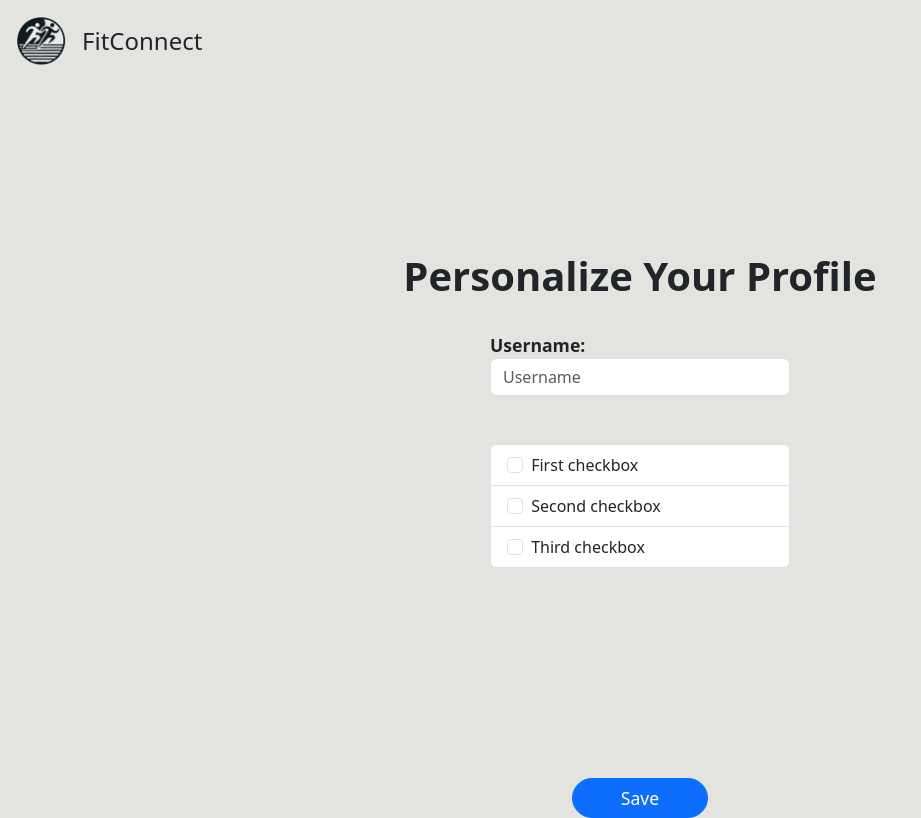
After one commit to debra-soth/fitconnect, a Flask app: page /personalize in a window 1280 px wide. The commit adds this page. Shown: the whole page, without its empty margins (0-921 px from the left). Run offline with Flask 3, Linux system fonts and the light colour scheme.

Commit message:
personalizeProfile.html: UI Screen fürd das Personalisieren des Profils erstellen und alle Komponenten hinzufügen

```diff
--- a/app.py
+++ b/app.py
@@ -4,11 +4,15 @@ app = app = Flask(__name__)
 
 @app.route('/login')
 def index():
-    # login.html template rendern
+#Route für login.html
     return render_template('login.html')
+#Route für register.html
 @app.route('/register')
 def register():
     return render_template('register.html')
-
+#Route für personalizeProfile.html
+@app.route('/personalize')
+def personalize_profile():
+    return render_template('personalizeProfile.html')
 if __name__ == '__main__':
     app.run(debug=True)
--- /dev/null
+++ b/templates/personalizeProfile.html
@@ -0,0 +1,56 @@
+<!DOCTYPE html>
+<html lang="en">
+<head>
+    <meta charset="UTF-8">
+    <meta name="viewport" content="width=device-width, initial-scale=1.0">
+    <title>Personalize Your Profile</title>
+    <!-- Bootstrap CSS einbinden -->
+    <link rel="stylesheet" href="https://cdn.jsdelivr.net/npm/bootstrap@5.3.0-alpha1/dist/css/bootstrap.min.css">
+    <style>
+        body {
+            background-color: #E3E4DF; /* Setzt die Hintergrundfarbe auf beige */
+        }
+    </style>
+</head>
+<body>
+
+<div class="d-flex align-items-center ms-3 mt-3 mb-4">
+    <!-- Logo -->
+    <img src="{{ url_for('static', filename='images/FitConnect_logo.png') }}" alt="FitConnect Logo" width="50" height="50">
+    <!-- Text -->
+    <h4 class="ms-3 mb-0">FitConnect</h4>
+</div>
+    <!-- Container für Flexbox mit vollständiger Höhe -->
+<div class="container-fluid d-flex flex-column align-items-center justify-content-center" style="height: 80vh;">
+<h1 class="mb-3"><strong>Personalize Your Profile</strong></h1>
+    <form method="POST" action="/">
+        <div class="form-group mt-3 mb-5">
+            <!-- Eingabefeld für den Benutzernamen -->
+            <label for="username" style="font-size: 1.1em;"><strong>Username:</strong></label>
+            <input type="text" class="form-control" id="username" name="username" placeholder="Username" style="width: 300px; background-color: #ffffff;" required>
+        </div>
+            <ul class="list-group">
+            <li class="list-group-item">
+                <input class="form-check-input me-1" type="checkbox" value="" id="firstCheckbox">
+                <label class="form-check-label" for="firstCheckbox">First checkbox</label>
+            </li>
+            <li class="list-group-item">
+                <input class="form-check-input me-1" type="checkbox" value="" id="secondCheckbox">
+                <label class="form-check-label" for="secondCheckbox">Second checkbox</label>
+            </li>
+            <li class="list-group-item">
+                <input class="form-check-input me-1" type="checkbox" value="" id="thirdCheckbox">
+                <label class="form-check-label" for="thirdCheckbox">Third checkbox</label>
+            </li>
+            </ul>
+        </div>
+        <!-- Button zum Speichern-->
+        <div class="form-group d-flex justify-content-center mt-5">
+            <button type="submit" class="btn btn-primary rounded-pill px-5" style="font-size: 1.1em;">Save </button>
+        </div>
+    </form>
+</div>
+<!-- Bootstrap JS -->
+<script src="https://cdn.jsdelivr.net/npm/bootstrap@5.3.0-alpha1/dist/js/bootstrap.bundle.min.js"></script>
+</body>
+</html>
--- a/templates/register.html
+++ b/templates/register.html
@@ -3,7 +3,7 @@
 <head>
     <meta charset="UTF-8">
     <meta name="viewport" content="width=device-width, initial-scale=1.0">
-    <title>Login</title>
+    <title>Register</title>
     <!-- Bootstrap CSS einbinden -->
     <link rel="stylesheet" href="https://cdn.jsdelivr.net/npm/bootstrap@5.3.0-alpha1/dist/css/bootstrap.min.css">
     <style>
@@ -53,7 +53,7 @@
         </div>
         <!-- Button zum Registrieren-->
         <div class="form-group d-flex justify-content-center mt-5">
-            <button type="register" class="btn btn-primary rounded-pill px-5" style="font-size: 1.1em;">Register </button>
+            <button type="submit" class="btn btn-primary rounded-pill px-5" style="font-size: 1.1em;">Register </button>
         </div>
     </form>
      <!-- Link zur login.html = Loginseite -->
```
